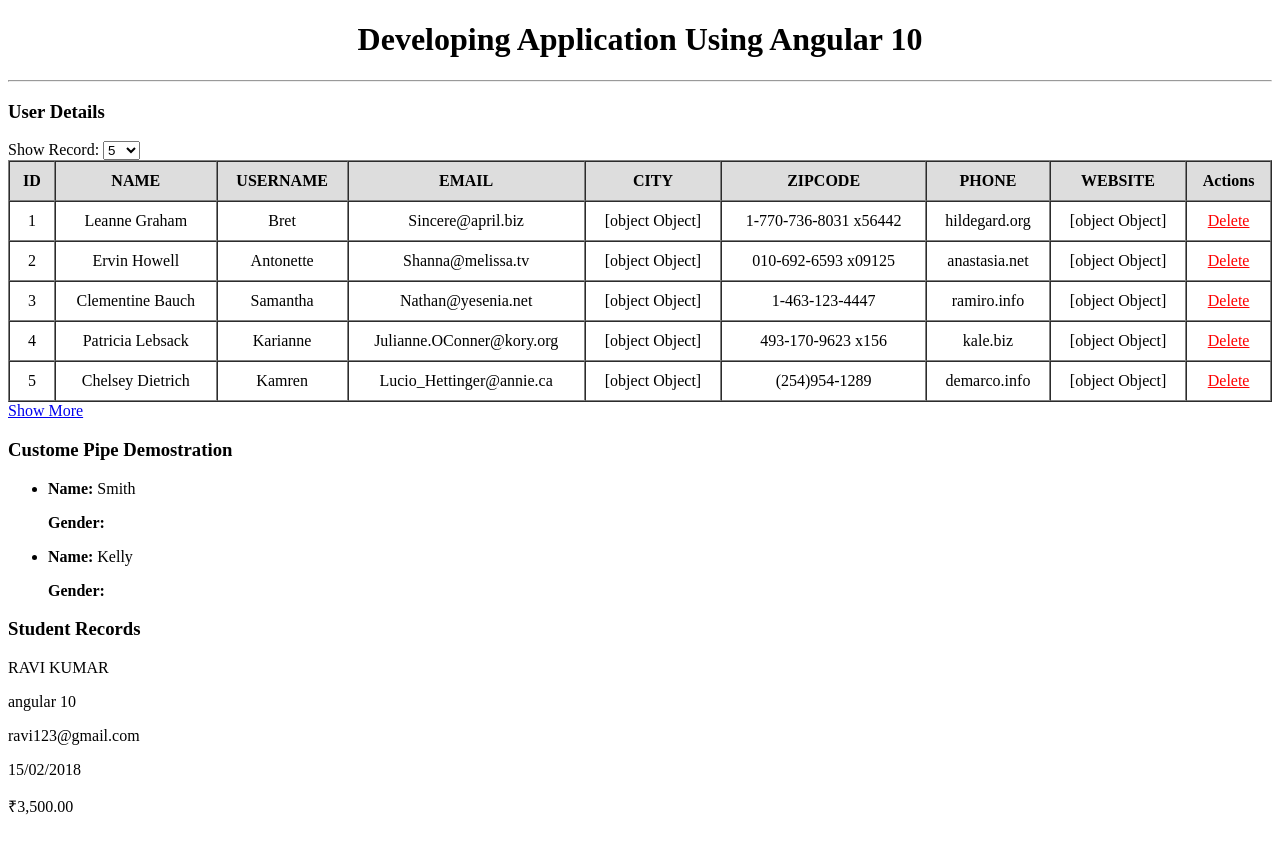
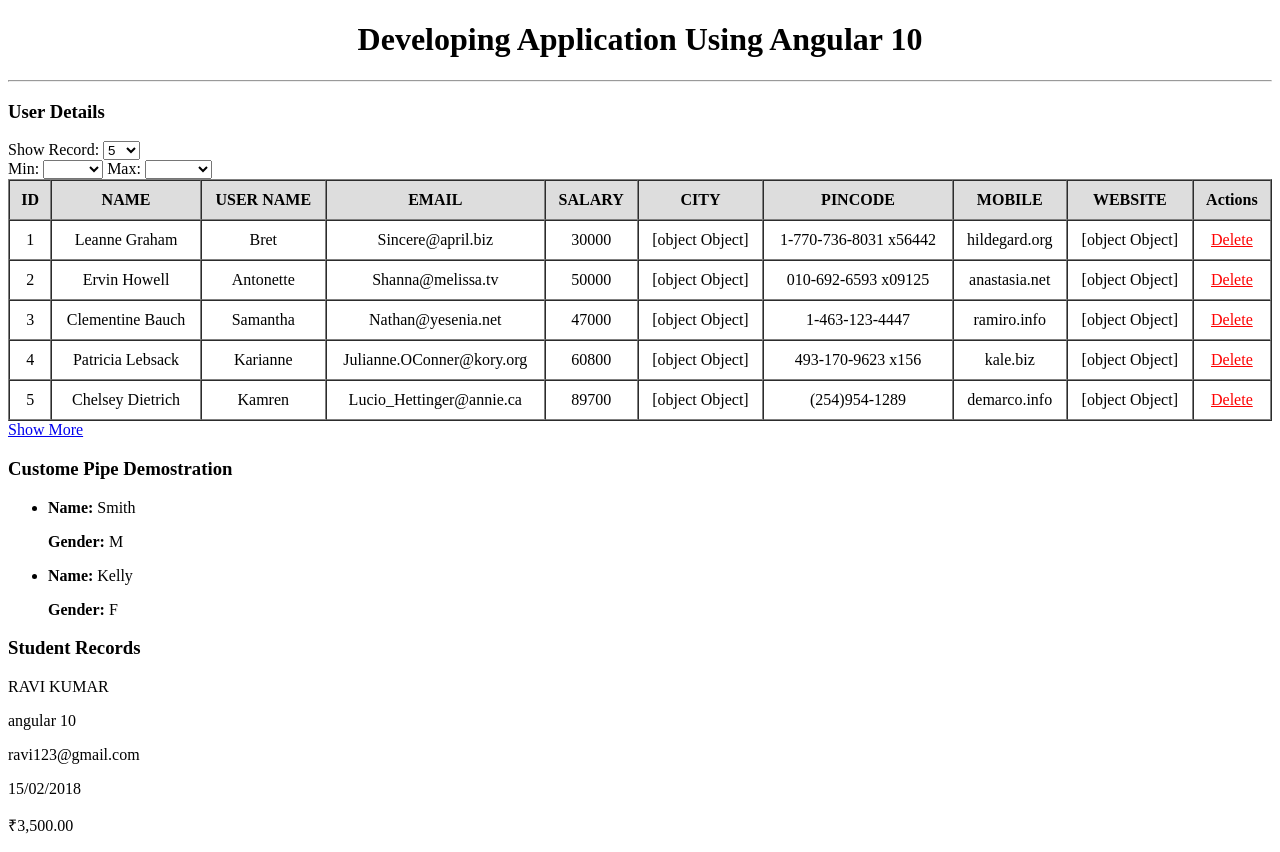
Before and after one commit to vkpindia/angular-training, an Angular app: page / in a window 1280 px wide. Built offline with nearby package versions, Linux system fonts and the light colour scheme.

Commit message:
range pipe

```diff
--- a/src/app/app.module.ts
+++ b/src/app/app.module.ts
@@ -11,6 +11,8 @@
 import { LoginComponent } from './login/login.component';
 import { PipesDemoComponent } from './pipes-demo/pipes-demo.component';
 import { GenderPipe } from './pipes/gender.pipe';
+import { GradePipe } from './pipes/grade.pipe';
+import { RangePipe } from './pipes/range.pipe';
 
 @NgModule({
   declarations: [
@@ -21,7 +23,9 @@
     EventsComponent,
     LoginComponent,
     PipesDemoComponent,
-    GenderPipe
+    GenderPipe,
+    GradePipe,
+    RangePipe
   ],
   imports: [
     BrowserModule,
--- a/src/app/hero-details/hero-details.component.html
+++ b/src/app/hero-details/hero-details.component.html
@@ -1,10 +1,25 @@
 <div>
   <h3>User Details</h3>
-  Show Record: <select name="" id="" [(ngModel)]="endIndex">
+  Show Record: <select [(ngModel)]="endIndex">
     <option value="5">5</option>
     <option value="10">10</option>
     <option value="15">15</option>
   </select>
+  <div>
+    Min: <select [(ngModel)]="min">
+      <option value="20000">20000</option>
+      <option value="40000">40000</option>
+      <option value="60000">60000</option>
+    </select>
+    Max: <select name="" id="" [(ngModel)]="max">
+      <option value="50000">50000</option>
+      <option value="60000">60000</option>
+      <option value="70000">70000</option>
+      <option value="80000">80000</option>
+      <option value="90000">90000</option>
+      <option value="100000">100000</option>
+    </select>
+  </div>
   <!-- Users table -->
   <table cellspacing="0" cellpadding="10" border="1">
     <thead>
@@ -17,8 +32,8 @@
         <th>Actions</th>
       </tr>
     </thead>
-     <tbody>
-       <tr *ngFor="let user of users | slice: startIndex : endIndex">
+    <tbody><!--  | slice: startIndex : endIndex -->
+      <tr *ngFor="let user of users | slice: startIndex : endIndex | range: min : max">
         <td *ngFor="let u of user | keyvalue: originalOrder">
           {{u.value}}
           <!-- <span>Key: {{u.key}}</span>
--- a/src/app/hero-details/hero-details.component.ts
+++ b/src/app/hero-details/hero-details.component.ts
@@ -14,6 +14,8 @@
   public tableHeader: Array<string>;
   public students: Array<any>;
   public userRecord: any;
+  public min: number;
+  public max: number;
 
   public startIndex: number;
   public endIndex: number;
@@ -50,13 +52,14 @@
     this.users = users;
     this.tableHeader = [
       'ID',
-      'name',
-      'username',
-      'email',
-      'city',
-      'zipcode',
-      'phone',
-      'website'
+      'Name',
+      'User Name',
+      'Email',
+      'Salary',
+      'City',
+      'Pincode',
+      'Mobile',
+      'Website'
     ];
   }
 
--- a/src/app/hero-details/user.ts
+++ b/src/app/hero-details/user.ts
@@ -6,6 +6,7 @@
     name: 'Leanne Graham',
     username: 'Bret',
     email: 'Sincere@april.biz',
+    salary: 30000,
     address: {
       street: 'Kulas Light',
       suite: 'Apt. 556',
@@ -29,6 +30,7 @@
     name: 'Ervin Howell',
     username: 'Antonette',
     email: 'Shanna@melissa.tv',
+    salary: 50000,
     address: {
       street: 'Victor Plains',
       suite: 'Suite 879',
@@ -52,6 +54,7 @@
     name: 'Clementine Bauch',
     username: 'Samantha',
     email: 'Nathan@yesenia.net',
+    salary: 47000,
     address: {
       street: 'Douglas Extension',
       suite: 'Suite 847',
@@ -75,6 +78,7 @@
     name: 'Patricia Lebsack',
     username: 'Karianne',
     email: 'Julianne.OConner@kory.org',
+    salary: 60800,
     address: {
       street: 'Hoeger Mall',
       suite: 'Apt. 692',
@@ -98,6 +102,7 @@
     name: 'Chelsey Dietrich',
     username: 'Kamren',
     email: 'Lucio_Hettinger@annie.ca',
+    salary: 89700,
     address: {
       street: 'Skiles Walks',
       suite: 'Suite 351',
@@ -121,6 +126,7 @@
     name: 'Mrs. Dennis Schulist',
     username: 'Leopoldo_Corkery',
     email: 'Karley_Dach@jasper.info',
+    salary: 78000,
     address: {
       street: 'Norberto Crossing',
       suite: 'Apt. 950',
@@ -144,6 +150,7 @@
     name: 'Kurtis Weissnat',
     username: 'Elwyn.Skiles',
     email: 'Telly.Hoeger@billy.biz',
+    salary: 30890,
     address: {
       street: 'Rex Trail',
       suite: 'Suite 280',
@@ -167,6 +174,7 @@
     name: 'Nicholas Runolfsdottir V',
     username: 'Maxime_Nienow',
     email: 'Sherwood@rosamond.me',
+    salary: 78900,
     address: {
       street: 'Ellsworth Summit',
       suite: 'Suite 729',
@@ -190,6 +198,7 @@
     name: 'Glenna Reichert',
     username: 'Delphine',
     email: 'Chaim_McDermott@dana.io',
+    salary: 65000,
     address: {
       street: 'Dayna Park',
       suite: 'Suite 449',
@@ -213,6 +222,7 @@
     name: 'Clementina DuBuque',
     username: 'Moriah.Stanton',
     email: 'Rey.Padberg@karina.biz',
+    salary: 49000,
     address: {
       street: 'Kattie Turnpike',
       suite: 'Suite 198',
--- a/src/app/models/student.model.ts
+++ b/src/app/models/student.model.ts
@@ -2,6 +2,7 @@
   id: number;
   name: string;
   username: string;
+  salary: number;
   email: string;
   address: AddressT;
   phone: string;
--- a/src/app/pipes/gender.pipe.ts
+++ b/src/app/pipes/gender.pipe.ts
@@ -15,7 +15,7 @@
       output = 'F';
     }
 
-    return null;
+    return output;
   }
 
 }
--- /dev/null
+++ b/src/app/pipes/grade.pipe.ts
@@ -0,0 +1,24 @@
+import { Pipe, PipeTransform } from '@angular/core';
+
+@Pipe({
+  name: 'grade'
+})
+export class GradePipe implements PipeTransform {
+
+  transform(value: unknown, ...args: unknown[]): unknown {
+    return null;
+  }
+
+}
+
+
+/* 1-> Outstanding
+2-> Excellent
+3-> Good
+4-> Average
+5-> Poor
+
+[
+  {name: 'Raja', percent: '78%', grade: 3}
+  {name: 'Ashok', percent: '89%', grade: 1}
+] */
--- /dev/null
+++ b/src/app/pipes/range.pipe.ts
@@ -0,0 +1,33 @@
+import { Pipe, PipeTransform } from '@angular/core';
+
+@Pipe({
+  name: 'range'
+})
+export class RangePipe implements PipeTransform {
+
+  transform(value: any[], min: number, max: any): unknown {
+
+    let output: any[] = [];
+
+    if (Array.isArray(value) === false) {
+      try {
+        throw 'Range pipe will work only on array type data';
+      } catch (err) {
+        console.error(err);
+      }
+    }
+
+    if (min === undefined || max === undefined) {
+      return value;
+    }
+
+    // tslint:disable-next-line: prefer-for-of
+    for (let i = 0; i < value.length; i++) {
+      if (value[i].salary >= min && value[i].salary <= max) {
+        output.push(value[i]);
+      }
+    }
+    return output;
+  }
+
+}
```
Also changed, not shown: 2 other files (tests, documents, lock files or other folders). Lines whose indentation alone changed are shown as unchanged.
